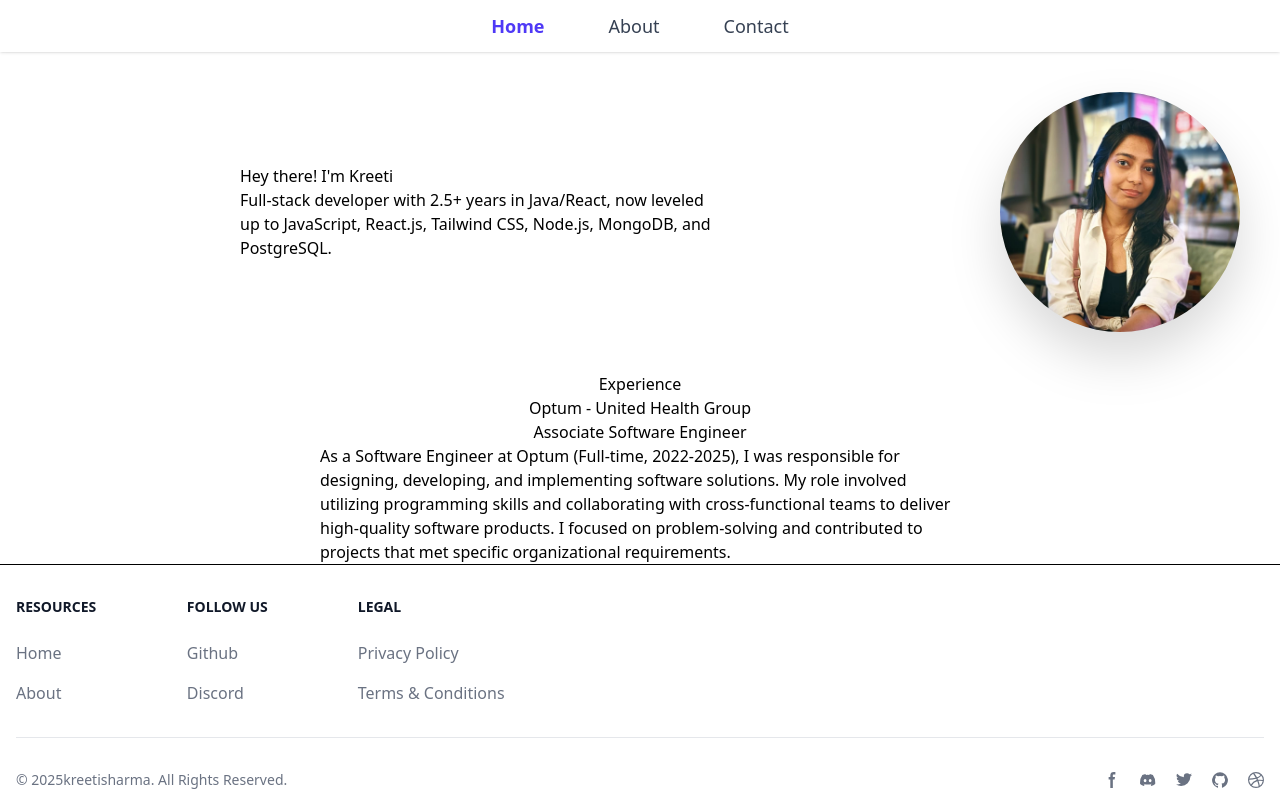
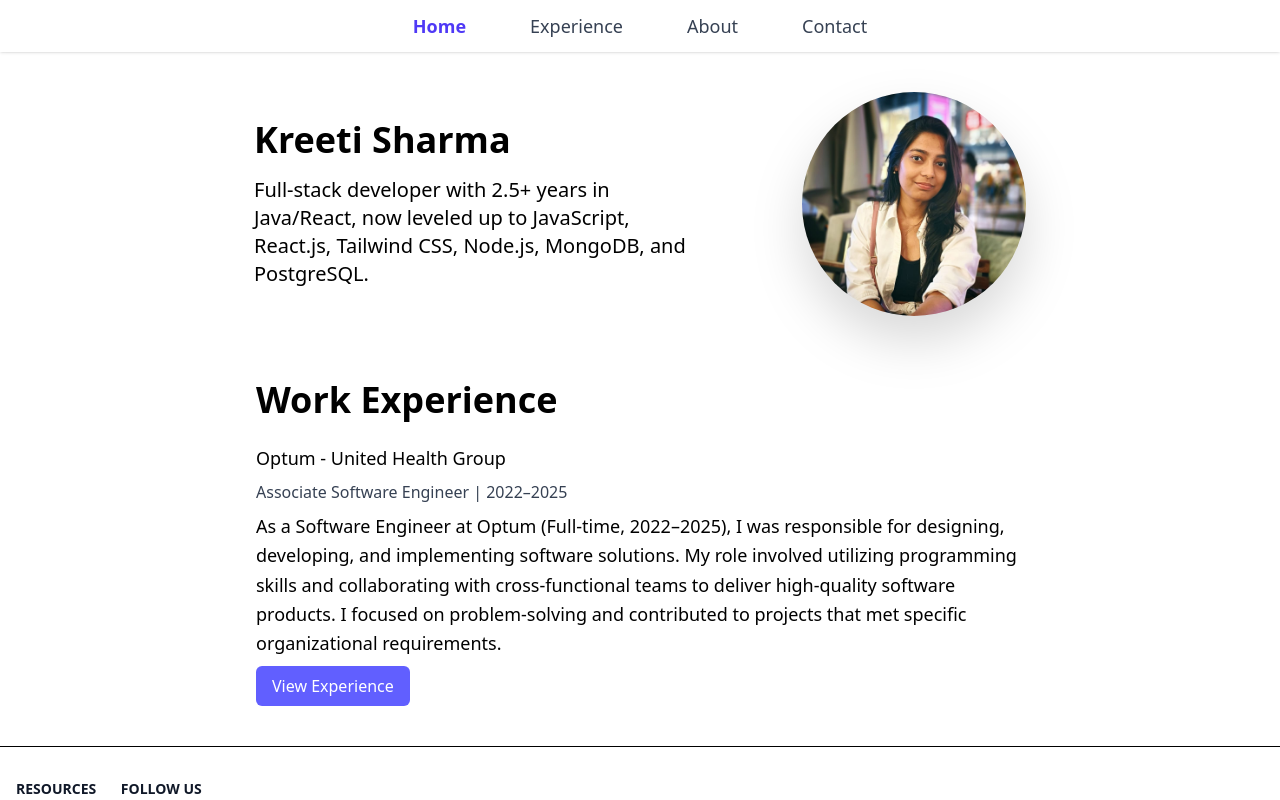
Before and after one commit to kreeti1210/kreeti-vity, a React (Vite) app: page / in a window 1280 px wide. Shown: the top 800 px of the page. Built offline with nearby package versions, Linux system fonts and the light colour scheme.

Commit message:
aligned layout & added experience section

```diff
--- /dev/null
+++ b/src/components/Experience.jsx
@@ -0,0 +1,64 @@
+import React from "react";
+
+const Experience = () => {
+  return (
+    <section className="px-6 py-10 max-w-4xl mx-auto text-gray-800">
+      <h2 className="text-3xl font-bold mb-6 text-indigo-600">Experience</h2>
+
+      <div className="space-y-8">
+        <div>
+          <h3 className="text-xl font-semibold text-gray-900">
+            Optum – UnitedHealth Group
+          </h3>
+          <p className="text-sm text-gray-600">
+            Associate Software Engineer | 2022–2025
+          </p>
+          <p className="mt-2 text-gray-700">
+            At Optum, a Fortune 500 healthcare leader, I worked on backend
+            systems that processed thousands of real-time transactions daily,
+            handling sensitive patient data with high concurrency and
+            reliability. I maintained legacy Java infrastructure and debugged
+            production issues on RHEL servers, while also contributing to
+            React.js components that interfaced with these systems.
+            Collaborating across time zones with the US onshore team, I ensured
+            smooth handoffs and consistent delivery in a global setup.
+          </p>
+        </div>
+
+        <div>
+          <h3 className="text-xl font-semibold text-gray-900">
+            ACIS CDS Macro Import
+          </h3>
+          <p className="text-sm text-gray-600">
+            Key Contributor | Optum | Apr–May 2024
+          </p>
+          <p className="mt-2 text-gray-700">
+            I played a pivotal role in developing a React segment for the ACIS
+            Import process—a Priority 1 application—designed to replace the
+            legacy CDX macro used by Global Solutions customers. This
+            modernization effort streamlined workflows, improved usability, and
+            ensured business-critical needs were met. My contributions focused
+            on aligning frontend logic with backend data flows, enhancing
+            performance, and delivering a clean, intuitive user experience.
+          </p>
+        </div>
+
+        {/* <div>
+          <h3 className="text-xl font-semibold text-gray-900">Auth MongoDB</h3>
+          <p className="text-sm text-gray-600">
+            Full-stack Developer | Personal Project
+          </p>
+          <p className="mt-2 text-gray-700">
+            This project deepened my understanding of secure architecture. I
+            built a robust authentication system using MongoDB, bcryptjs, and
+            Nodemailer, with a React frontend. Handling secure sessions and form
+            validation required iterative testing and clean design
+            principles—skills I now bring to every scalable app I build.
+          </p>
+        </div> */}
+      </div>
+    </section>
+  );
+};
+
+export default Experience;
--- a/src/components/Footer.jsx
+++ b/src/components/Footer.jsx
@@ -48,23 +48,7 @@ const Footer = () => {
                 </li>
               </ul>
             </div>
-            <div>
-              <h2 className="mb-6 text-sm font-semibold text-gray-900 uppercase">
-                Legal
-              </h2>
-              <ul className="text-gray-500 font-medium">
-                <li className="mb-4">
-                  <Link to="/github" className="hover:underline">
-                    Privacy Policy
-                  </Link>
-                </li>
-                <li>
-                  <Link to="/github" className="hover:underline">
-                    Terms &amp; Conditions
-                  </Link>
-                </li>
-              </ul>
-            </div>
+
           </div>
         </div>
         <hr className="my-6 border-gray-200 sm:mx-auto lg:my-8" />
--- a/src/components/Header.jsx
+++ b/src/components/Header.jsx
@@ -3,15 +3,6 @@ import { Link, NavLink } from 'react-router-dom';
 
 const Header = () => {
   return (
-    // <header className="shadow sticky z-50 top-0">
-    //   <div className="flex flex-row gap-4 items-center mb-10 justify-center align-center">
-    //     <nav className="flex flex-row justify-around items-center gap-4 list-none p-4 w-1/3 z-30 top-0">
-    //       <li>Home</li>
-    //       <li>About</li>
-    //       <li>Contact</li>
-    //     </nav>
-    //   </div>
-    // </header>
     <header className="shadow sticky z-50 top-0 font-sans">
       <nav className="bg-white border-gray-200 px-4 lg:px-6 py-3">
         <div className="flex justify-between items-center mx-auto max-w-screen-xl">
@@ -29,6 +20,20 @@ const Header = () => {
                   }
                 >
                   Home
+                </NavLink>
+              </li>
+              <li>
+                <NavLink
+                  to="/experience"
+                  className={({ isActive }) =>
+                    `transition-colors duration-200 px-3 py-2 rounded-md ${
+                      isActive
+                        ? "text-indigo-600 font-semibold"
+                        : "hover:text-indigo-500"
+                    }`
+                  }
+                >
+                  Experience
                 </NavLink>
               </li>
               <li>
--- a/src/components/Home.jsx
+++ b/src/components/Home.jsx
@@ -3,38 +3,42 @@ import React from 'react'
 const Home = () => {
   return (
     <>
-      <div>
-
-        <div className="flex flex-row  items-center justify-center align-center">
-          <div className="flex flex-col margin:auto items-center justify-center align-center">
-            <h2 className="text-left w-1/2 text-center">
-              Hey there! I'm Kreeti
-            </h2>
-            <p className="text-left w-1/2 text-center">
+      <div className="px-4 md:px-10 py-10 max-w-screen-xl mx-auto flex flex-col items-center text-center">
+        <div className="flex flex-col md:flex-row items-center justify-center gap-10 md:gap-25 text-center md:text-left">
+          <div className="flex flex-col space-y-4 max-w-md">
+            <h2 className="text-4xl font-semibold">Kreeti Sharma</h2>
+            <p className="text-xl">
               Full-stack developer with 2.5+ years in Java/React, now leveled up
               to JavaScript, React.js, Tailwind CSS, Node.js, MongoDB, and
               PostgreSQL.
             </p>
           </div>
-          <img
-            src="./src/assets/kreeti.jpg"
-            className="max-w-1/4 rounded-full px-10 py-10 items-left drop-shadow-2xl"
-            alt="Profile Photo"
-          />
+          <div>
+            <img
+              src="./src/assets/kreeti.jpg"
+              className="w-40 h-40 md:w-56 md:h-56 rounded-full drop-shadow-2xl object-cover"
+              alt="Profile Photo"
+            />
+          </div>
         </div>
-        <div className="flex flex-col items-center justify-center align-center ">
-          <h2>Experience</h2>
-          <div className="flex flex-col text-left items-center justify-center align-center margin:auto">
-            <p>Optum - United Health Group</p>
-            <p>Associate Software Engineer</p>
-            <p className="text-left w-1/2 text-center">
-              As a Software Engineer at Optum (Full-time, 2022-2025), I was
+
+        {/* Experience Section */}
+        <div className="mt-16 text-left">
+          <h2 className="text-4xl font-semibold mb-6 ">Work Experience</h2>
+          <div className="space-y-2">
+            <p className="text-lg font-medium">Optum - United Health Group</p>
+            <p className="text-md text-gray-700">Associate Software Engineer | 2022–2025</p>
+            <p className="text-lg leading-relaxed max-w-3xl">
+              As a Software Engineer at Optum (Full-time, 2022–2025), I was
               responsible for designing, developing, and implementing software
               solutions. My role involved utilizing programming skills and
               collaborating with cross-functional teams to deliver high-quality
               software products. I focused on problem-solving and contributed to
               projects that met specific organizational requirements.
             </p>
+            <button className="bg-indigo-500 hover:bg-indigo-600 text-white py-2 px-4 rounded-md">
+              View Experience
+            </button>
           </div>
         </div>
       </div>
--- a/src/main.jsx
+++ b/src/main.jsx
@@ -11,6 +11,7 @@ import Layout from "./Layout.jsx";
 import Home from "./components/Home.jsx";
 import About from "./components/About.jsx";
 import Contact from "./components/Contact.jsx";
+import Experience from "./components/Experience.jsx";
 
 const router = createBrowserRouter(
   createRoutesFromElements(
@@ -18,6 +19,7 @@ const router = createBrowserRouter(
       <Route index element={<Home />} />
       <Route path="about" element={<About />} />
       <Route path="contact" element={<Contact />} />
+      <Route path="experience" element={<Experience/>} />
     </Route>
   )
 );
```
